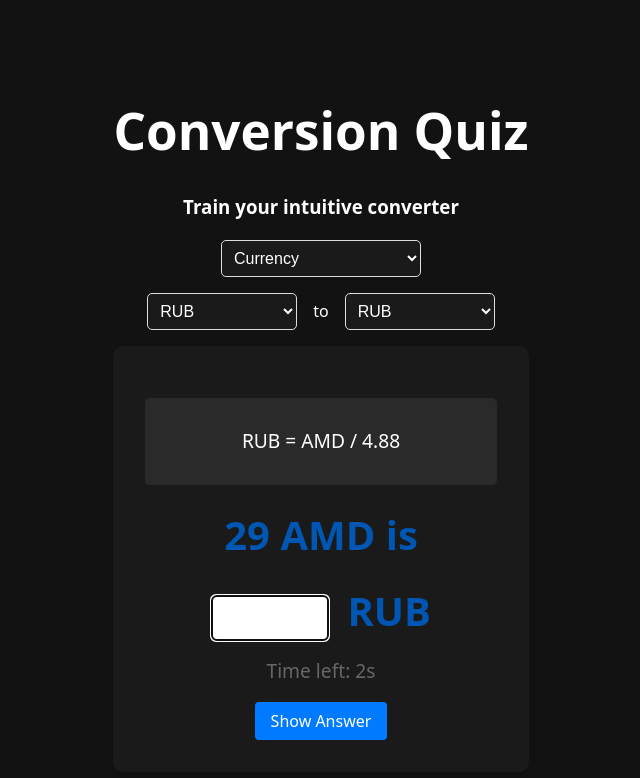
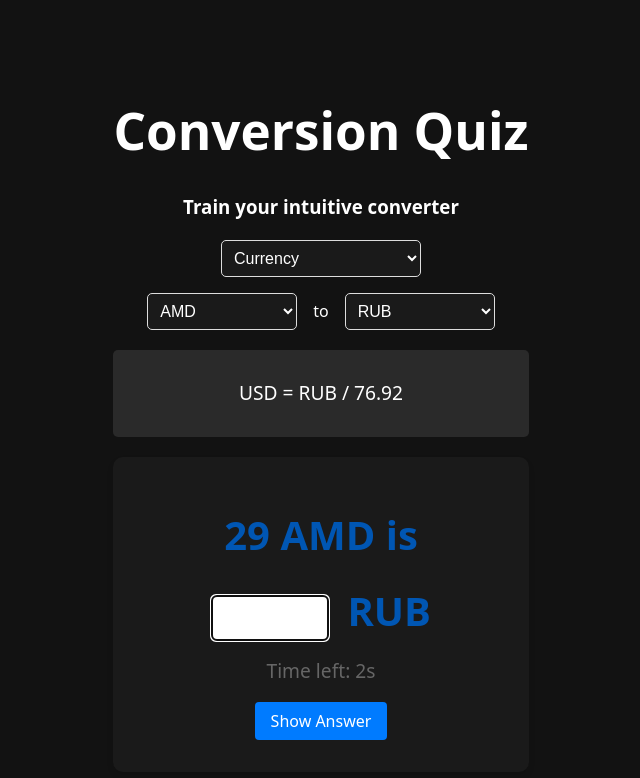
Before and after one commit to bonvara/voomeh, a React (Vite) app: page / in a window 1280 px wide. Shown: the top 778 px of the page, without its empty margins (319-959 px from the left). Built offline with nearby package versions, Linux system fonts and the light colour scheme.

Commit message:
move conversion formula out of the question box

```diff
--- a/src/components/Quiz.jsx
+++ b/src/components/Quiz.jsx
@@ -1,6 +1,5 @@
 import { useState, useRef, useEffect } from "react";
 import Timer from "./Timer";
-import ConversionFormula from "./ConversionFormula";
 import "./Quiz.css";
 
 export function Quiz({ fromUnit, toUnit, conversionRate }) {
@@ -48,11 +47,6 @@ export function Quiz({ fromUnit, toUnit, conversionRate }) {
 
   return (
     <div>
-      <ConversionFormula
-        fromUnit={fromUnit}
-        toUnit={toUnit}
-        conversionRate={conversionRate}
-      />
       <h2>
         {startingValue} {fromUnit} is
       </h2>
--- a/src/components/QuizContainer.jsx
+++ b/src/components/QuizContainer.jsx
@@ -1,6 +1,11 @@
 import "./QuizContainer.css";
+import ConversionFormula from "./ConversionFormula";
 
 function QuizContainer({ children }) {
+  const fromUnit = "RUB";
+  const toUnit = "USD";
+  const conversionRate = 0.013;
+
   return (
     <div className="quiz-container">
       <h1>Conversion Quiz</h1>
@@ -11,20 +16,25 @@ function QuizContainer({ children }) {
         </select>
       </div>
       <div className="unit-selectors">
-        <select>
+        <select defaultValue="AMD">
           <option value="RUB">RUB</option>
           <option value="AMD">AMD</option>
           <option value="USD">USD</option>
           <option value="EUR">EUR</option>
         </select>
         <span className="to-label">to</span>
-        <select>
+        <select defaultValue="RUB">
           <option value="RUB">RUB</option>
           <option value="AMD">AMD</option>
           <option value="USD">USD</option>
           <option value="EUR">EUR</option>
         </select>
       </div>
+      <ConversionFormula
+        fromUnit={fromUnit}
+        toUnit={toUnit}
+        conversionRate={conversionRate}
+      />
       <div className="quiz-box">{children}</div>
     </div>
   );
```
